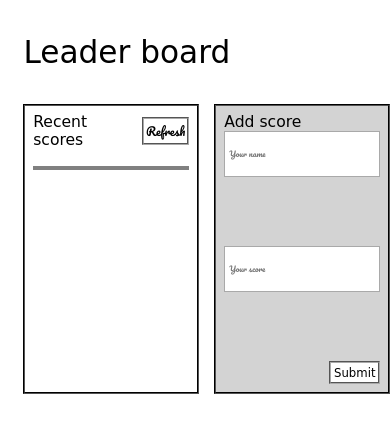
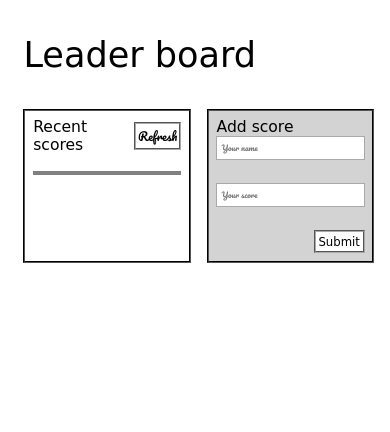
Before and after one commit to basem909/Leader-board, a website built with webpack: page src/index.html in a window 390 px wide. Built offline with nearby package versions, Linux system fonts and the light colour scheme; no server answers; a web font is replaced by a local one.

Commit message:
add responsiveness to the page to suit different screens

```diff
--- a/src/styles.css
+++ b/src/styles.css
@@ -10,7 +10,7 @@ body {
 }
 
 h1 {
-  font-size: 8vw;
+  font-size: 9vw;
   font-family: "Macondo", cursive;
   font-weight: 400;
   padding-left: 4vw;
@@ -31,6 +31,7 @@ h2 {
   display: flex;
   gap: 4vw;
   padding-left: 4vw;
+  padding-right: 4vw;
   margin-top: 4vh;
 }
 
@@ -66,7 +67,7 @@ form {
   flex-direction: column;
   justify-content: space-between;
   height: 50%;
-  min-height: 30vh;
+  min-height: 30vw;
   max-height: 50vh;
 }
 
@@ -79,6 +80,7 @@ form {
 
 .add-score {
   width: 40vw;
+  height: 100%;
   background-color: lightgrey;
   border: black groove 2px;
   padding: 2vw;
@@ -96,7 +98,6 @@ form {
 .high-list > li {
   padding: 1vw;
   font-size: 3.5vw;
-  font-weight: bolder;
   font-style: italic;
   font-family: "Zen Loop", cursive;
   padding-left: 2vw;
@@ -108,7 +109,7 @@ form {
 }
 
 .name {
-  height: 5vh;
+  height: 5vw;
   border: groove darkgray 1px;
   padding-left: 1vw;
   font-family: "Pacifico", cursive;
```
